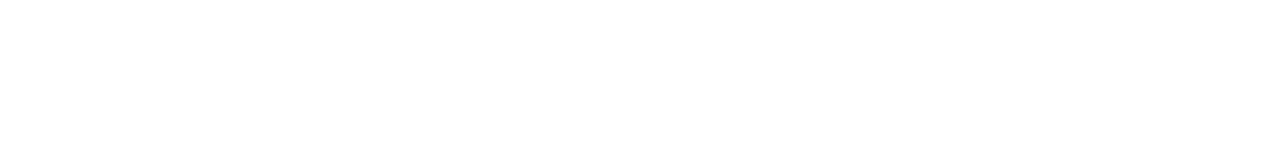
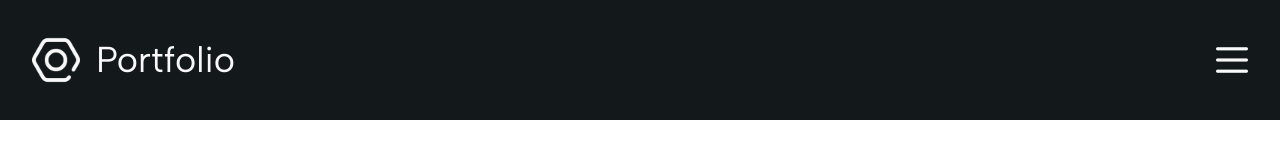
Before and after one commit to 12FlyBreads/landing-page, a website: page src/index.html in a window 1280 px wide. Drawn offline with Linux system fonts and the light colour scheme.

Commit message:
feat(#1): created landing page header

```diff
--- a/src/index.html
+++ b/src/index.html
@@ -9,7 +9,13 @@
 </head>
 
 <body class="font-main">
-
+    <header class="flex flex-row justify-between items-center px-8 py-9 bg-black text-white">
+        <div class="flex flex-row items-center gap-4">
+            <div class="size-12"><img src="./img/icon_logo.png" alt="Site Logo"></div>
+            <h1 class="text-4xl">Portfolio</h1>
+        </div>
+        <div class="size-8"><img src="./img/icon_hamburguer.png" alt="Menu"></div>
+    </header>
 </body>
 
 </html>
```
Also changed, not shown: src/output.css.
